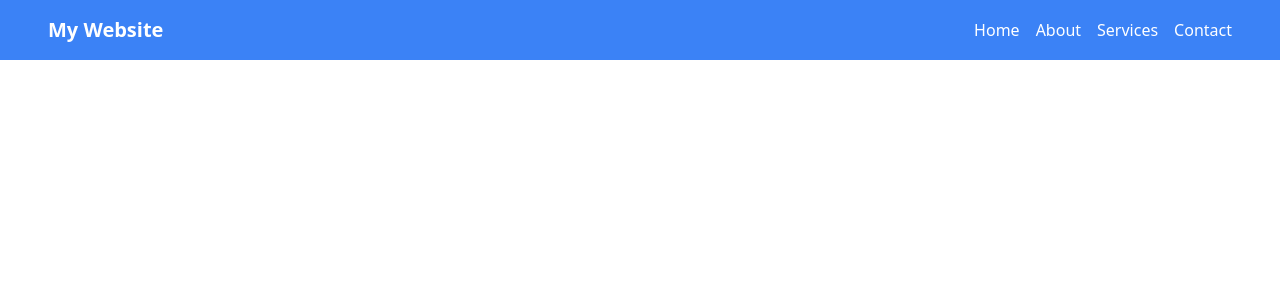
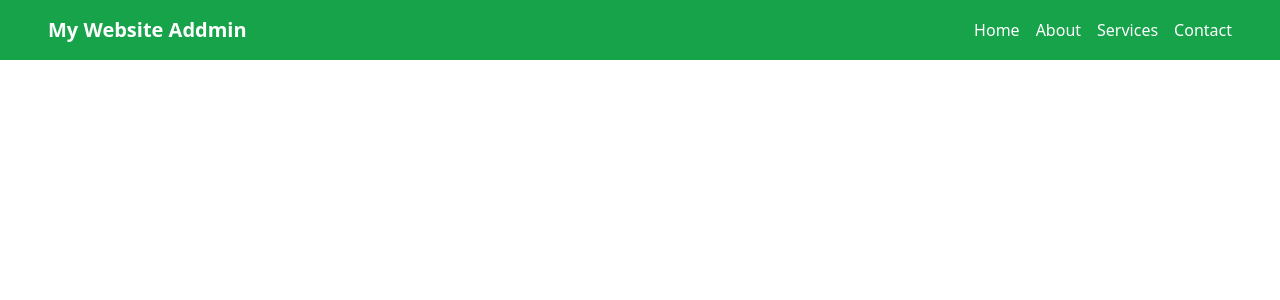
Before and after one commit to Autsada555/PJ480-React, a React (Vite) app in the folder frontend/: page /addmenu in a window 1280 px wide. Shown: the top 300 px of the page. Built offline with nearby package versions, Linux system fonts and the light colour scheme.

Commit message:
updateNavbar

```diff
--- a/frontend/src/App.tsx
+++ b/frontend/src/App.tsx
@@ -5,17 +5,18 @@ import { Route, Routes } from "react-router-dom";
 
 import './App.css';
 import { Customer} from './pages/admin/Customer';
-import Navbar from './pages/customer/navbar';
+import { AddMenu } from './pages/admin/AddMenu';
+import { Home } from './pages/customer/Home';
 
 function App() {
   return (
   <div>
-    <Navbar />
     <BrowserRouter>
       <div className="router ">
         <Routes>
+          <Route path="/" element={<Home />}/>
           <Route path="/customer" element={<Customer />} />
-
+          <Route path="/addmenu" element={<AddMenu />}/>
         </Routes>
       </div>
     </BrowserRouter>
--- /dev/null
+++ b/frontend/src/pages/admin/AddMenu.tsx
@@ -0,0 +1,8 @@
+import Navbar from "./navbar"
+export function AddMenu(){
+    return (
+        <div>
+            <Navbar/>
+        </div>
+    )
+}
--- a/frontend/src/pages/admin/navbar.tsx
+++ b/frontend/src/pages/admin/navbar.tsx
@@ -0,0 +1,36 @@
+
+function Navbar() {
+
+    return (
+
+        <nav className="bg-green-600 p-4">
+
+            <div className="container mx-auto">
+
+                <div className="flex justify-between items-center">
+
+                    <div className="text-white font-bold text-xl">My Website Addmin</div>
+
+                    <div className="hidden md:flex space-x-4">
+
+                        <a href="/" className="text-white hover:text-gray-300">Home</a>
+
+                        <a href="#" className="text-white hover:text-gray-300">About</a>
+
+                        <a href="#" className="text-white hover:text-gray-300">Services</a>
+
+                        <a href="#" className="text-white hover:text-gray-300">Contact</a>
+
+                    </div>
+
+                </div>
+
+            </div>
+
+        </nav>
+
+    );
+
+}
+
+export default Navbar;
--- /dev/null
+++ b/frontend/src/pages/customer/Home.tsx
@@ -0,0 +1,11 @@
+import { Button } from "@/components/ui/button";
+import Navbar from "./navbar";
+
+export function Home() {
+    return (
+        <div>
+            <Navbar/>
+            <Button><a href="addmenu">Addmenu</a></Button>
+        </div>
+    )
+}
--- a/frontend/src/pages/customer/navbar.tsx
+++ b/frontend/src/pages/customer/navbar.tsx
@@ -3,17 +3,17 @@ function Navbar() {
 
     return (
 
-        <nav className="bg-blue-500 p-4">
+        <nav className="bg-green-600 p-4">
 
             <div className="container mx-auto">
 
                 <div className="flex justify-between items-center">
 
-                    <div className="text-white font-bold text-xl">My Website</div>
+                    <div className="text-white font-bold text-xl">My Website Customer</div>
 
                     <div className="hidden md:flex space-x-4">
 
-                        <a href="#" className="text-white hover:text-gray-300">Home</a>
+                        <a href="/" className="text-white hover:text-gray-300">Home</a>
 
                         <a href="#" className="text-white hover:text-gray-300">About</a>
 
```
